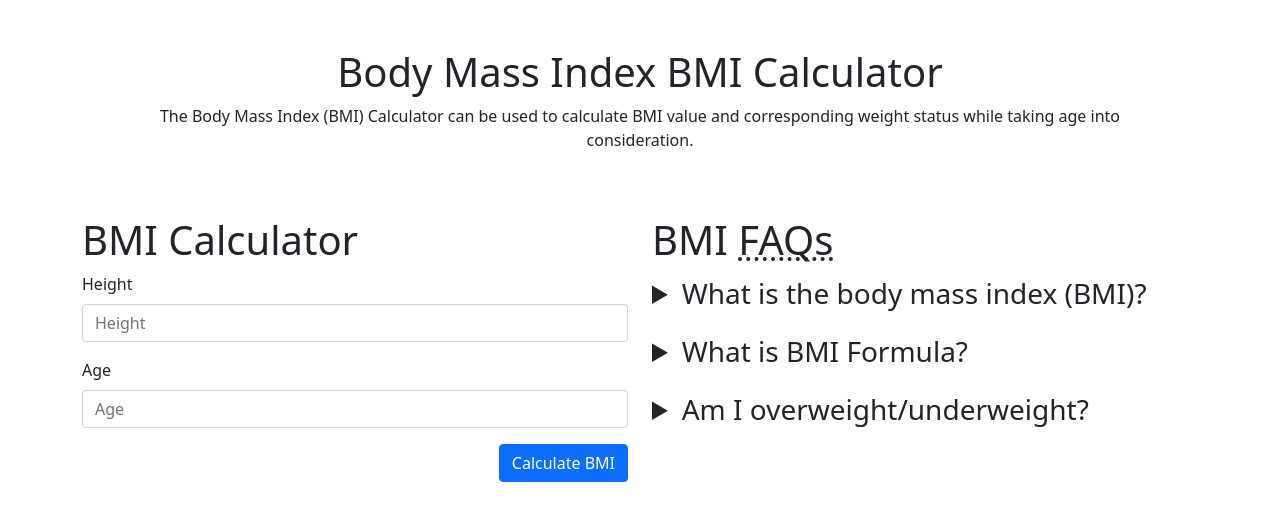
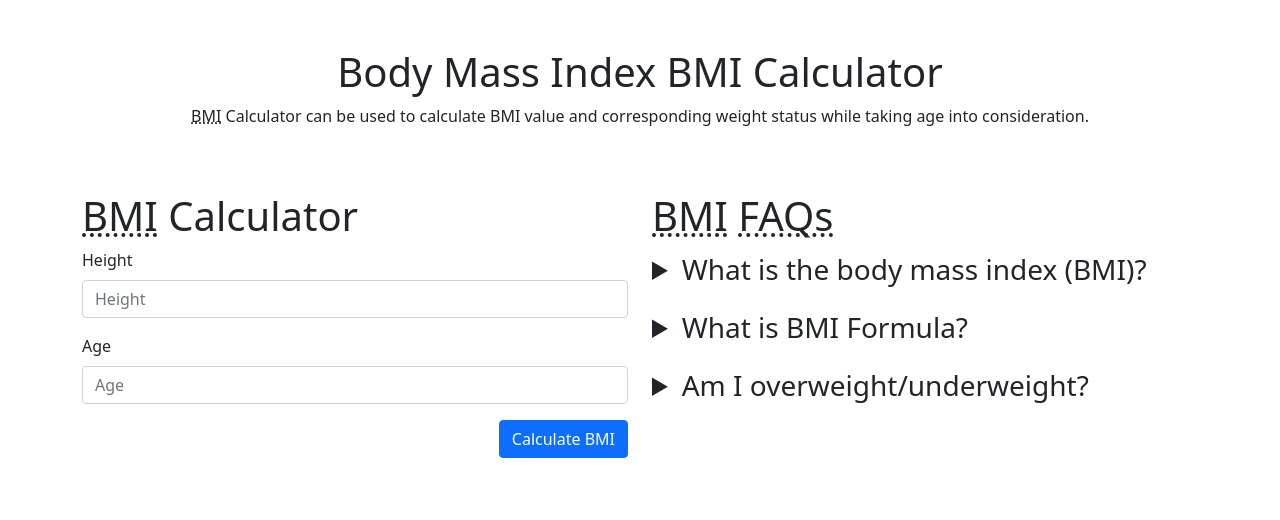
Before and after one commit to i-naeem/bmi-calculator, a website built with Vite: page index.html in a window 1280 px wide. Built offline with nearby package versions, Linux system fonts and the light colour scheme.

Commit message:
:mag: add abr for BMI

```diff
--- a/index.html
+++ b/index.html
@@ -21,9 +21,9 @@
       <section class="row text-center p-5">
         <h1>Body Mass Index BMI Calculator</h1>
         <p>
-          The Body Mass Index (BMI) Calculator can be used to calculate BMI
-          value and corresponding weight status while taking age into
-          consideration.
+          <abbr title="Body Mass Index">BMI</abbr> Calculator can be used to
+          calculate BMI value and corresponding weight status while taking age
+          into consideration.
         </p>
       </section>
 
@@ -31,7 +31,7 @@
 
       <section class="row">
         <section class="col-6">
-          <h1>BMI Calculator</h1>
+          <h1><abbr title="Body Mass Index">BMI</abbr> Calculator</h1>
           <section id="output" class="alert alert-success" hidden></section>
           <form action="#" id="form">
             <div class="mb-3">
@@ -61,7 +61,10 @@
         </section>
 
         <section class="col-6">
-          <h1>BMI <abbr title="Frequently Asked Questions">FAQs</abbr></h1>
+          <h1>
+            <abbr title="Body Mass Index">BMI</abbr>
+            <abbr title="Frequently Asked Questions">FAQs</abbr>
+          </h1>
 
           <ul class="list-unstyled">
             <li class="mb-3">
```
